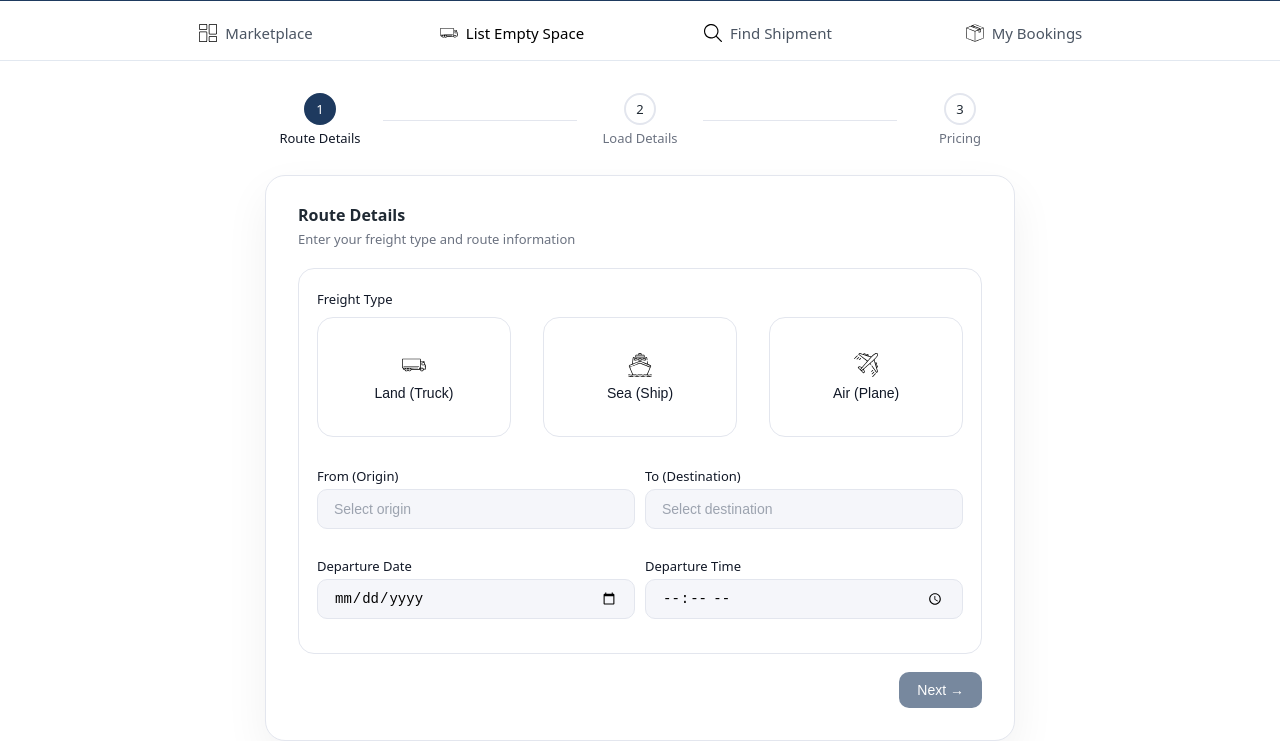
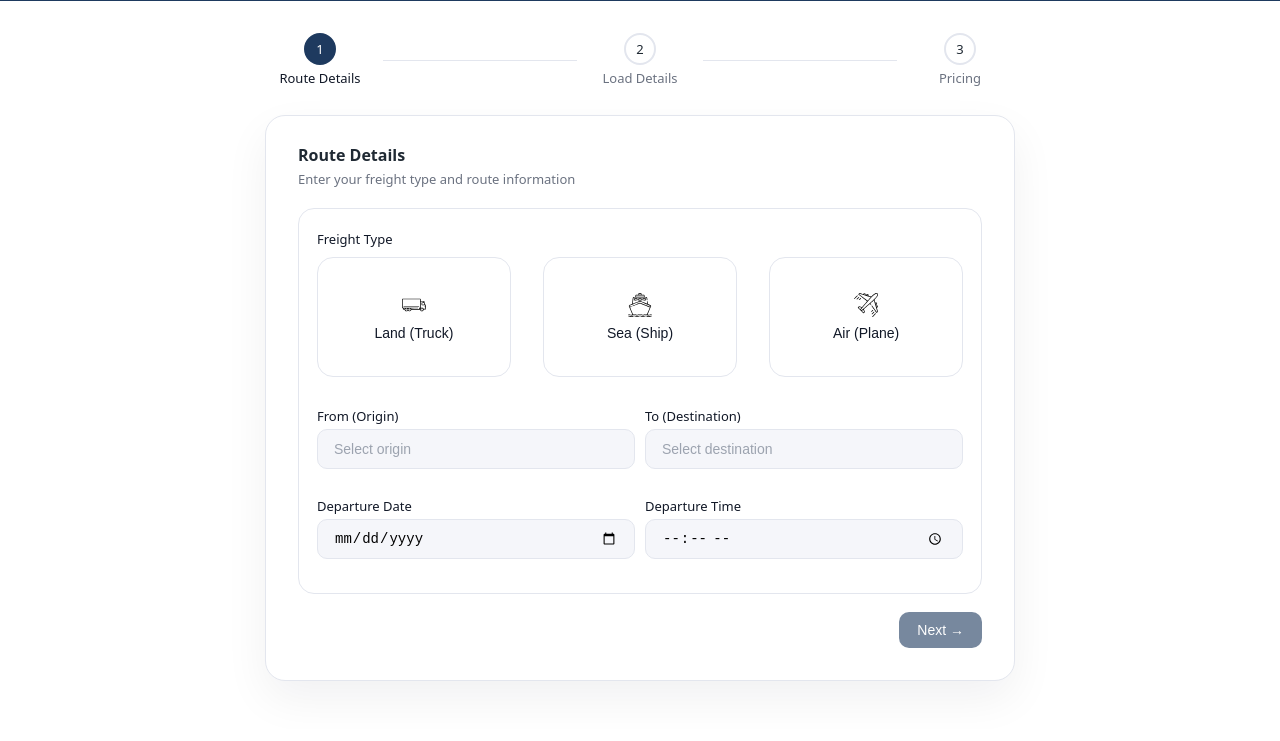
Before and after one commit to deena0118/Freight-Share, a plain HTML site: page frontend/list-empty-space.html in a window 1280 px wide. Shown: the part 71-812 px from the top of the page. Drawn offline with Linux system fonts and the light colour scheme; no server answers.

Commit message:
nav removed

```diff
--- a/frontend/list-empty-space.html
+++ b/frontend/list-empty-space.html
@@ -24,29 +24,6 @@
       </div>
     </header>
 
-<nav class="fs-main-nav">
-
-<a href="marketplace.html" class="fs-nav-item ">
-        <img src="assets/icons/dashboard.svg" class="fs-nav-icon" />
-        <span class="fs-nav-label">Marketplace</span>
-    </a>
-
-    <a href="list-empty-space.html" class="fs-nav-item fs-nav-item--active">
-        <img src="assets/icons/truck.svg" class="fs-nav-icon" />
-        <span class="fs-nav-label">List Empty Space</span>
-    </a>
-
-    <a href="find-shipment.html" class="fs-nav-item">
-        <img src="assets/icons/search.svg" class="fs-nav-icon" />
-        <span class="fs-nav-label">Find Shipment</span>
-    </a>
-
-    <a href="my-bookings.html" class="fs-nav-item">
-        <img src="assets/icons/box.svg" class="fs-nav-icon" />
-        <span class="fs-nav-label">My Bookings</span>
-    </a>
-
-</nav>
 
 
 
```
